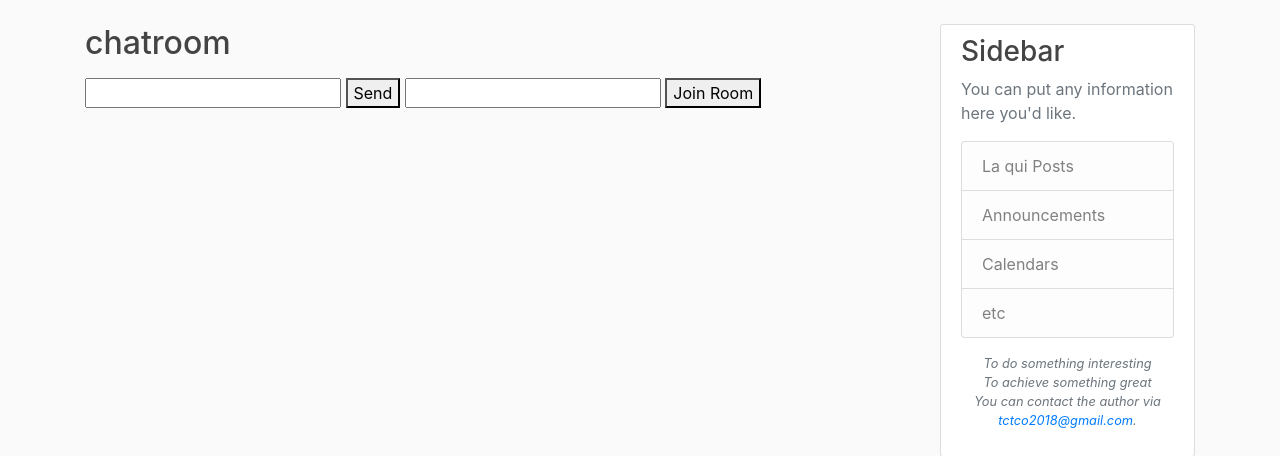
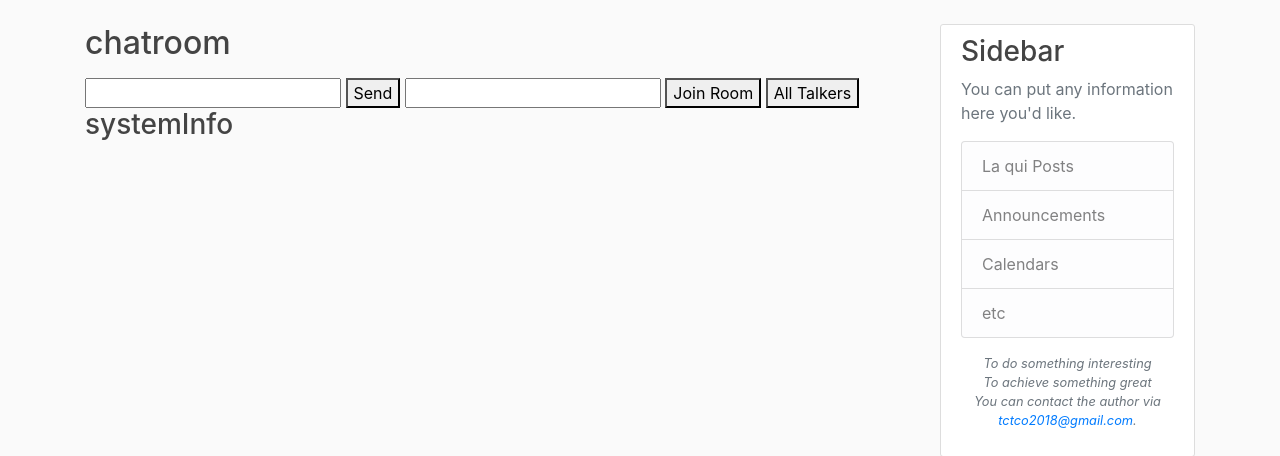
Before and after one commit to tctco/flask-blog, a Flask app: page /chatroom in a window 1280 px wide. Shown: the part 56-512 px from the top of the page. Run offline with Flask 2, Linux system fonts and the light colour scheme; a user stored in the database is signed in; some libraries are stand-ins or nearby versions.

Commit message:
chatroom done

```diff
--- a/flask_blog/chatroom/routes.py
+++ b/flask_blog/chatroom/routes.py
@@ -1,7 +1,7 @@
 from flask import Blueprint, render_template, request
 from flask_blog.models import chatHistory
 from flask_blog import socketio, db
-from flask_socketio import send, join_room, leave_room
+from flask_socketio import send, emit, join_room, leave_room
 from flask_login import login_required, current_user
 import json
 import inspect#adding info
@@ -41,7 +41,13 @@ def connect_event_handler():
             pass
 
         susr = f'{talker}--{request.sid}'
-        socketio.room_users.setdefault(room, []).append(susr)#append room if there isn't a room
+
+        #add talker into talker list
+        socketio.room_users.setdefault(room, [])
+        if talker not in socketio.room_users[room]:
+            socketio.room_users[room].append(talker)
+
+        # socketio.room_users.setdefault(room, []).append(susr)#append room if there isn't a room
         socketio.reqid_info.setdefault(request.sid, {}).update({
             'room': room,
             'talker': talker,
@@ -62,10 +68,13 @@ def connect_event_handler():
 
     @socketio.on('disconnect')
     def disconnect_handler():
-        talker = socketio.reqid_info[request.sid]['talker']
+        talker = current_user.username
         room = socketio.reqid_info[request.sid]['room']
         susr = f'{talker}--{request.sid}'
-        socketio.room_users[room].remove(susr)
+        try:
+            socketio.room_users[room].remove(talker)
+        except:
+            pass
         message = f'#=>{datetime.now()}:{susr} action:{inspect.stack()[0][-4:-2]} room:{room}'
         print(message)
         socketio.emit('sys broadcast', {'message':message})
@@ -83,7 +92,15 @@ def connect_event_handler():
         db.session.add(message)
         db.session.commit()
 
-        d = {'message':message.message, 'talker':message.talker.username, 'time':message.time_stamp.strftime(r'%Y-%m-%d %H:%M')}
+        d = {'message_type': 'message', 'message':message.message, 'talker':message.talker.username, 'time':message.time_stamp.strftime(r'%Y-%m-%d %H:%M')}
         d = json.dumps(d)
 
         send(d, broadcast=True, room=room)
+
+
+    @socketio.on('get room talkers')
+    def online_talkers_handler(room_name):
+        print('room name', room_name)
+        message = str(socketio.room_users[room_name])
+        print('users in room: ', message)
+        emit('sys broadcast', {'message': 'sys: '+ message})
--- a/flask_blog/templates/chatroom.html
+++ b/flask_blog/templates/chatroom.html
@@ -10,18 +10,27 @@
 
 
         var socket = io.connect('http://127.0.0.1:5000');
-
+        var roomName = 'room0';
 
         socket.on('connect', function () {
             socket.emit('join', {'room': 'room0'});
             socket.send('you have connected');
         })
 
+
+        socket.on('sys broadcast', function(sys_message){
+            $('#systemInfo').append('<li>' + sys_message['message'] + '</li>');
+        })
+
+
         socket.on('message', function (message) {
             var message = JSON.parse(message);
+
+
             $("#messages").append('<li>' +" " + message['talker'] + ': ' + message['time'] + '  ' + message['message'] + '</li>');
             talker = message['talker'];
             console.log('Received the message');
+
         })
 
         $('#sendButton').on('click', function () {
@@ -30,12 +39,15 @@
         })
 
         $('#room').on('click', function(){
+            roomName = $('#roomName').val();
             socket.emit('join', {'room': $('#roomName').val()});
             $('room').text('Leave Room');
         })
 
-        $('#historyButton').on('click', function(){
-            socket.emit('check history', $('#roomName').val());
+
+
+        $('#btnAllRoomTalkers').on('click', function(room_name){
+            socket.emit('get room talkers', roomName);
         })
 
     })
@@ -47,8 +59,11 @@
 <input type="text" id="myMessage">
 <button id="sendButton">Send</button>
 <input type="text" id="roomName">
-
-<!-- <input type="text" id="roomName"> -->
 <button id="room">Join Room</button>
 
+<button id="btnAllRoomTalkers">All Talkers</button>
+
+<h3>systemInfo</h3>
+<ul id="systemInfo"></ul>
+
 {% endblock content %}
```
Also changed, not shown: flask_blog/site.db.
